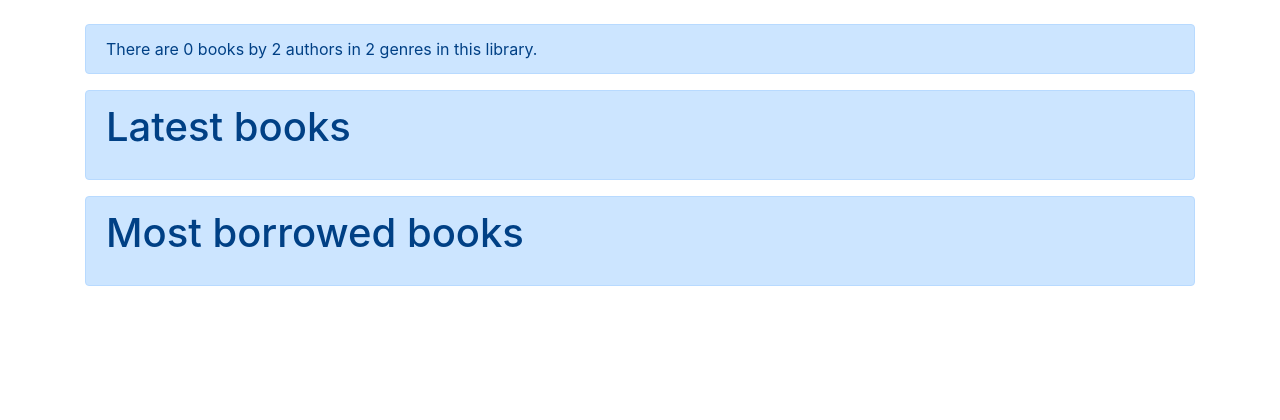
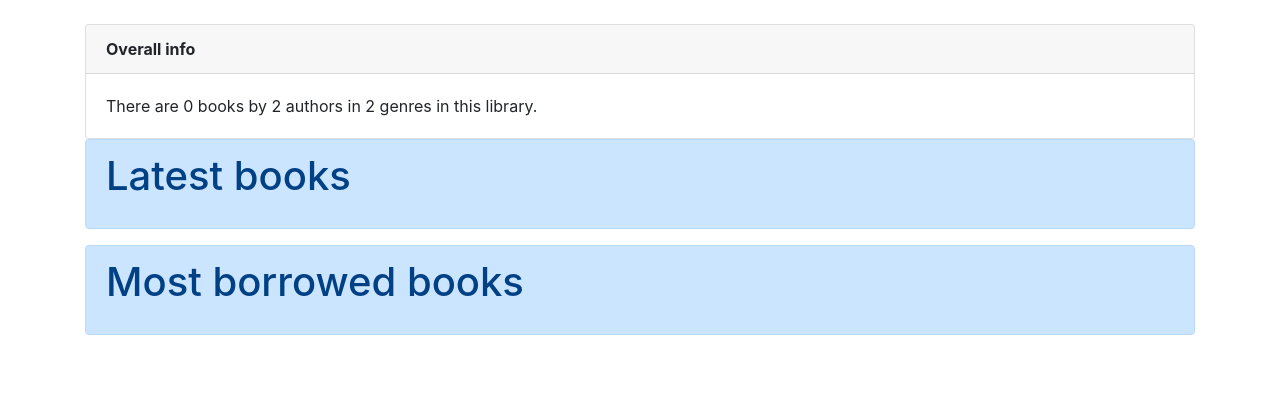
Before and after one commit to vkopio/django-library-manager, a Django app: page /library/ in a window 1280 px wide. Shown: the part 72-492 px from the top of the page. Run offline with Django 3.2, Linux system fonts and the light colour scheme; data comes from the database, SQL or seed files in the repository; data that the repository does not hold is empty; parts of the project's set-up code (start-up, migrations or seed data) failed here and were passed over; some libraries are stand-ins or nearby versions.

Commit message:
Changed overall info format in index view

```diff
--- a/library_app/templates/library_app/index.html
+++ b/library_app/templates/library_app/index.html
@@ -2,8 +2,16 @@
 
 {% block content %}
 
-<div class="alert alert-primary" role="alert">
-    There are {{ book_count }} books by {{ author_count }} authors in {{ genre_count }} genres in this library.
+<div class="card">
+  <div class="card-header">
+      <b>Overall info</b>
+  </div>
+
+  <div class="card-body">
+    <p class="card-text">
+        There are {{ book_count }} books by {{ author_count }} authors in {{ genre_count }} genres in this library.
+    </p>
+  </div>
 </div>
 
 <div class="alert alert-primary" role="alert">
```
